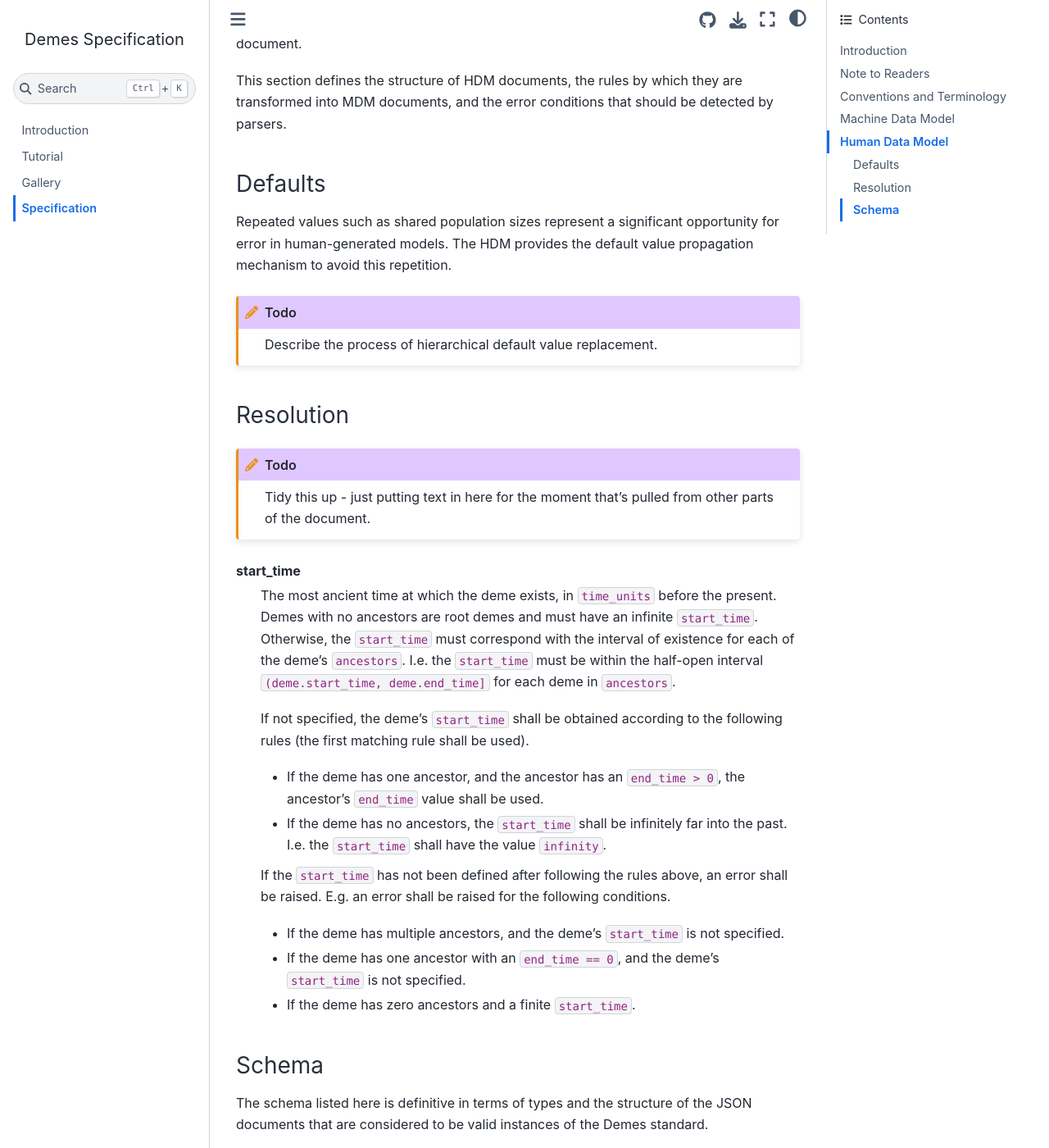
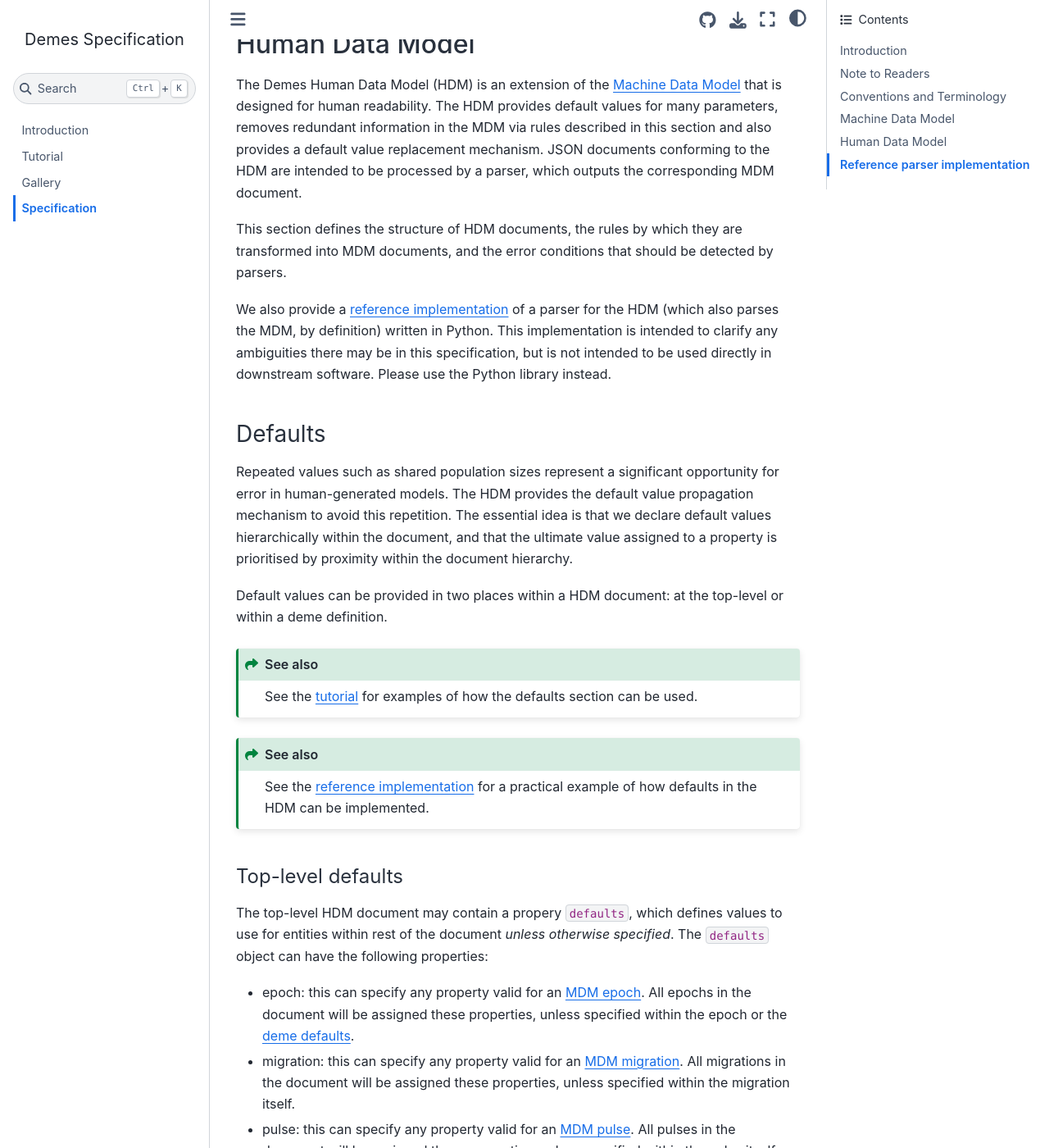
Before and after one commit to popsim-consortium/demes-spec, a Jupyter Book: the page built from docs/specification.md, in a window 1280 px wide and 1400 px high, scrolled down 8592 px. Shown: the whole window at 82% size. Built offline with Jupyter Book 1.0.4 settings and Sphinx 7.4.7 and the Sphinx Book theme 1.1.4, drawn with Linux system fonts in a browser that asks for light colours; some of the changed text lies outside the part shown; grey boxes are pictures that could not be loaded.

Commit message:
Initial text for HDM defaults
Also include the reference implementation into the text so we can refer
to it.

````diff
--- a/docs/_config.yml
+++ b/docs/_config.yml
@@ -3,7 +3,7 @@
 
 title: Demes Specification
 author: PopSim Consortium
-copyright: "2021"
+copyright: "2022"
 only_build_toc_files: true
 
 execute:
@@ -39,3 +39,5 @@
     - colon_fence
     - deflist
     - substitution
+    intersphinx_mapping:
+      demes: ["https://popsim-consortium.github.io/demes-docs/main/", null]
--- a/docs/specification.md
+++ b/docs/specification.md
@@ -141,6 +141,13 @@
 - What do proportions mean? Similar point to pop size above. Given forward
   pointers to sections we mention proportions in.
 - What do we mean by migration of individuals? Forward pointers to sections.
+:::
+
+(sec_spec_mdm_metadata)=
+#### Metadata
+
+:::{todo}
+Discussion of metadata. What's it for?
 :::
 
 ### MDM documents
@@ -410,17 +417,93 @@
 which they are transformed into MDM documents, and the error conditions
 that should be detected by parsers.
 
+We also provide a {ref}`reference implementation<sec_spec_reference_implementation>`
+of a parser
+for the HDM (which also parses the MDM, by definition) written in Python.
+This implementation
+is intended to clarify any ambiguities there may be in this specification,
+but is not intended to be used directly in downstream software. Please
+use the {external+demes:doc}`demes<introduction>` Python library instead.
+
+
+
 (sec_spec_hdm_defaults)=
 ### Defaults
 
 Repeated values such as shared population sizes represent a significant opportunity
 for error in human-generated models. The HDM provides the default value
-propagation mechanism to avoid this repetition.
+propagation mechanism to avoid this repetition. The essential idea is that
+we declare default values hierarchically within the document, and that
+the ultimate value assigned to a property is prioritised by proximity
+within the document hierarchy.
 
-:::{todo}
-Describe the process of hierarchical default value replacement.
+Default values can be provided in two places within a HDM document:
+at the top-level or within a deme definition.
+
+:::{seealso}
+See the {ref}`tutorial<sec_tutorial_defaults>`
+for examples of how the defaults section can be used.
 :::
 
+:::{seealso}
+See the {ref}`reference implementation<sec_spec_reference_implementation>`
+for a practical example of how defaults in the HDM can be implemented.
+:::
+
+(sec_spec_hdm_defaults_top_level)=
+#### Top-level defaults
+
+The top-level HDM document may contain a propery ``defaults``,
+which defines values to use for entities within rest of the document
+*unless otherwise specified*. The ``defaults`` object can have
+the following properties:
+
+- epoch: this can specify any property valid for an
+  {ref}`MDM epoch<sec_spec_mdm_epoch>`. All epochs in the
+  document will be assigned these properties, unless specified
+  within the epoch or the {ref}`deme defaults<sec_spec_hdm_defaults_deme>`.
+
+- migration: this can specify any property valid for an
+  {ref}`MDM migration<sec_spec_mdm_migration>`. All migrations in the
+  document will be assigned these properties, unless specified
+  within the migration itself.
+
+- pulse: this can specify any property valid for an
+  {ref}`MDM pulse<sec_spec_mdm_pulse>`. All pulses in the
+  document will be assigned these properties, unless specified
+  within the pulse itself.
+
+- deme: this can specify the following properties for a
+  {ref}`deme<sec_spec_mdm_deme>` only: ``description``,
+  ``ancestors``, ``proportions`` and ``start_time``.
+
+:::{seealso}
+See the {ref}`schema<sec_spec_hdm_schema>`
+for definitive information on the structural properties of the
+top level ``defaults`` section.
+:::
+
+(sec_spec_hdm_defaults_deme)=
+#### Deme defaults
+
+Deme defaults operate in the same manner as
+{ref}`top-level defaults<sec_spec_hdm_defaults_top_level>`: the specified
+values will used if omitted in any epochs within the deme. Defaults
+specified within a deme override any values specified in the
+{ref}`top level<sec_spec_hdm_defaults_top_level>` ``deme`` defaults.
+
+
+This can specify any property valid for an
+{ref}`MDM epoch<sec_spec_mdm_epoch>`. Any epochs in the
+deme will be assigned these properties, unless specified
+within an epoch itself.
+
+
+:::{seealso}
+See the {ref}`schema<sec_spec_hdm_schema>`
+for definitive information on the structural properties of the
+deme ``defaults`` section.
+:::
 
 ### Resolution
 
@@ -472,3 +555,13 @@
 .. literalinclude:: ../schema/hdm-v1.0.yaml
     :language: yaml
 ```
+
+
+(sec_spec_reference_implementation)=
+
+## Reference parser implementation
+
+```{eval-rst}
+.. literalinclude:: ../reference_implementation/parser.py
+    :language: python
+```
````
Also changed, not shown: docs/tutorial.md (+3 -0 lines), 1 other file.
